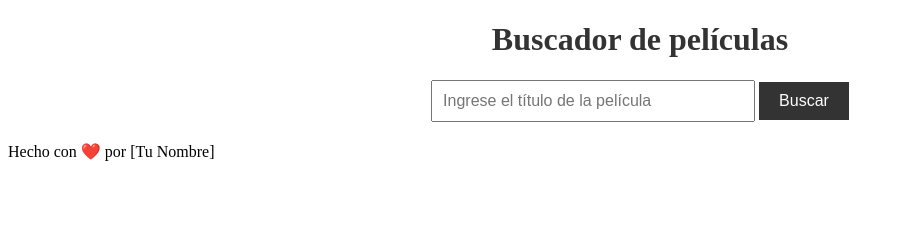
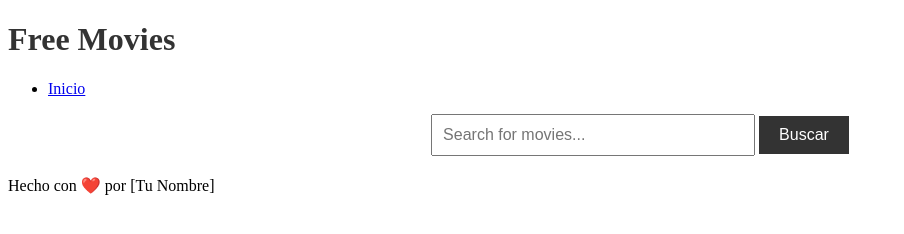
Before and after one commit to Freddyp666/base-app-free-movies-js-master, a plain HTML site: page index.html in a window 1280 px wide. Shown: the whole page, without its empty margins (0-904 px from the left). Drawn offline with Linux system fonts and the light colour scheme.

Commit message:
Api search

```diff
--- a/index.html
+++ b/index.html
@@ -5,12 +5,22 @@
     <meta http-equiv="X-UA-Compatible" content="IE=edge">
     <meta name="viewport" content="width=device-width, initial-scale=1.0">
     <link rel="stylesheet" href="style.css">
-    <title>Buscador de películas</title>
+    <title>Free Movies</title>
+    <link rel="icon" href="./icon/tab_icon.png" type="image/png">
 </head>
 <body>
+
+  <header>
+    <h1>Free Movies</h1>
+    <nav>
+      <ul>
+        <li><a href="#home">Inicio</a></li>
+      </ul>
+    </nav>
+  </header>
+
     <div class="container">
-      <h1>Buscador de películas</h1>
-      <input type="text" id="searchInput" placeholder="Ingrese el título de la película">
+      <input type="text" id="searchInput" placeholder="Search for movies...">
       <button id="searchButton">Buscar</button>
       <div id="results"></div>
     </div>
--- a/script.js
+++ b/script.js
@@ -0,0 +1,11 @@
+
+
+//Button to search for movies
+document.getElementById('searchButton').addEventListener('click',searchMovies);
+
+
+// Function to search for movies
+function searchMovies() {
+    let searchInput =document.getElementById('searchInput').value;
+
+}
```
Also changed, not shown: api.js (added, +8 -0 lines), icon/tab_icon.png (added).
